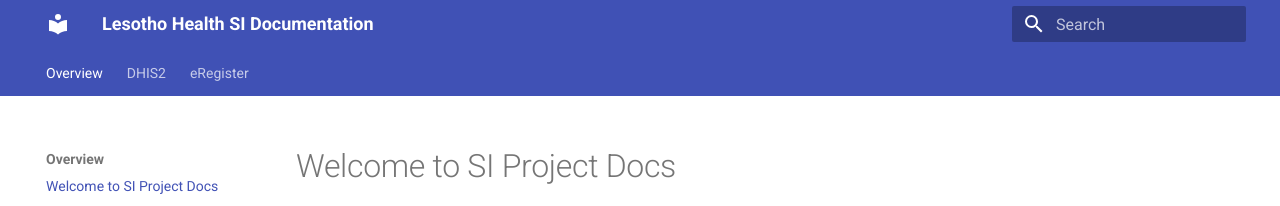
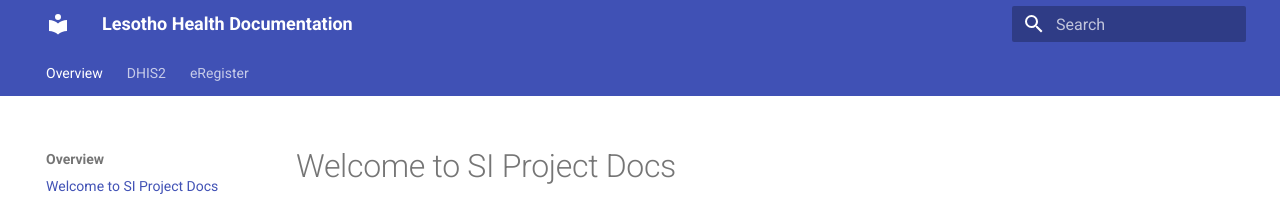
Before and after one commit to kgatman/documentation, an MkDocs documentation site: the page built from docs/index.md, in a window 1280 px wide. Shown: the top 206 px of the page. Built offline with MkDocs 1.6.1 and Material for MkDocs 9.7.7, drawn with Linux system fonts in a browser that asks for light colours.

Commit message:
checking

```diff
--- a/mkdocs.yml
+++ b/mkdocs.yml
@@ -1,6 +1,6 @@
 # Project information
-site_name: Lesotho Health SI Documentation
-site_description: "Technical documentation for Lesotho's SI Health Systems"
+site_name: Lesotho Health Documentation
+site_description: "Technical documentation for Lesotho's Health Systems"
 site_author: "Ministry of Health"
 site_url: ""
 
```
